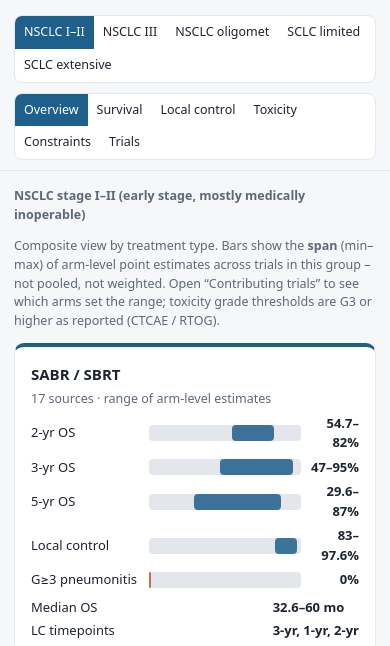
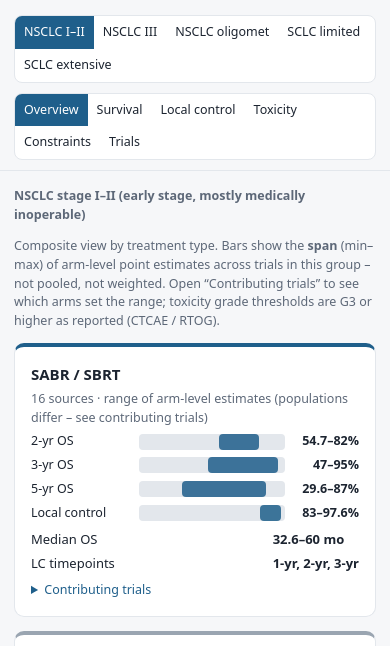
Before and after one commit to ROResource/lung-rt-evidence-dashboard, a plain HTML site: page index.html in a window 390 px wide. Shown: the part 171-817 px from the top of the page. Drawn offline with Linux system fonts and the light colour scheme.

Commit message:
Overview: stricter toxicity composites, mobile value column, sorted LC timepoints

```diff
--- a/data.js
+++ b/data.js
@@ -347,7 +347,7 @@
 // stage III
 {t:"RTOG0617",g:"la",cat:"Oesophagitis",gr:"G3",ph:"acute",a:[["60 Gy cCRT",7,"ccrt"],["60 Gy cCRT + cetuximab",6,"ccrt"],["74 Gy cCRT",15,"ccrt"],["74 Gy cCRT + cetuximab",19,"ccrt"]],note:"Read from the toxicity table (grade 3 column); G4 oesophagitis <1% in one arm."},
 {t:"RTOG0617",g:"la",cat:"Radiation pneumonitis",gr:"≥G3",ph:"any",a:[["60 Gy (± cetuximab)",7,"ccrt"],["74 Gy (± cetuximab)",4,"ccrt"]],note:"15/217 vs 9/207; G≥3 pulmonary events 20% vs 19%."},
-{t:"PACIFIC",g:"la",cat:"Pneumonitis / radiation pneumonitis",gr:"any grade / G3–4",ph:"any",a:[["cCRT → durvalumab – any grade",33.9,"crtio"],["cCRT → placebo – any grade",24.8,"ccrt"],["cCRT → durvalumab – G3–4",3.4,"crtio"],["cCRT → placebo – G3–4",2.6,"ccrt"]],note:"NEJM 2017 safety data via secondary sources (one source gives 3.0% for placebo G3–4). Any-cause G3–4 AEs 29.9% vs 26.1%."},
+{t:"PACIFIC",g:"la",cat:"Pneumonitis incl. radiation pneumonitis",gr:"any grade / G3–4",ph:"any",a:[["cCRT → durvalumab – any grade",33.9,"crtio"],["cCRT → placebo – any grade",24.8,"ccrt"],["cCRT → durvalumab – G3–4",3.4,"crtio"],["cCRT → placebo – G3–4",2.6,"ccrt"]],note:"NEJM 2017 safety data via secondary sources (one source gives 3.0% for placebo G3–4). Any-cause G3–4 AEs 29.9% vs 26.1%."},
 {t:"AUPERIN",g:"la",cat:"Acute oesophagitis",gr:"G3–4",ph:"acute",a:[["Concurrent CRT",18,"ccrt"],["Sequential CRT",4,"scrt"]],note:"IPD meta-analysis, RR 4.9 (3.1–7.8); no difference in acute pulmonary toxicity."},
 {t:"SOCCAR",g:"la",cat:"Oesophagitis",gr:"≥G3",ph:"acute",a:[["55 Gy/20 concurrent",8.8,"ccrt"],["55 Gy/20 sequential",8.5,"scrt"]],note:"Treatment-related mortality 2.9% vs 1.7%."},
 {t:"IDEAL",g:"la",cat:"Oesophagitis / pneumonitis",gr:"G3",ph:"any",a:[["Isotoxic 63–73 Gy – oesophagitis",6,"ccrt"],["Isotoxic 63–73 Gy – pneumonitis",3.6,"ccrt"]],note:"5/84 and 3/84; 1 fatal oesophageal perforation at 71 Gy → oesophageal MTD 68 Gy."},
@@ -355,7 +355,7 @@
 {t:"LUNGART",g:"la",cat:"Pneumonitis / late cardiopulmonary",gr:"G3–4",ph:"acute / late",a:[["PORT 54 Gy – pneumonitis",5,"port"],["No PORT – pneumonitis",0.4,"none"],["PORT 54 Gy – late cardiopulmonary",11,"port"],["No PORT – late cardiopulmonary",5,"none"]],note:"<1% reported as 0.4 (1/246). Two pneumonitis deaths in PORT arm."},
 {t:"JCOG0301",g:"la",cat:"Infection (elderly)",gr:"G3",ph:"acute",a:[["60 Gy + daily carboplatin",12.5,"ccrt"],["60 Gy alone",4.1,"rt"]],note:"G3–4 pneumonitis and late lung toxicity similar between arms; treatment-related deaths 3% vs 4%."},
 {t:"CM73L",g:"la",cat:"Pneumonitis",gr:"G3–4",ph:"any",a:[["Nivo + cCRT → nivo + ipi",4,"crtio"],["Nivo + cCRT → nivo",4,"crtio"],["cCRT → durvalumab",0.5,"crtio"]],note:"<1% shown as 0.5."},
-{t:"GEMSTONE",g:"la",cat:"Pneumonitis / immune-mediated pneumonitis",gr:"G3–4",ph:"any",a:[["CRT → sugemalimab",3,"crtio"],["CRT → placebo",0.5,"ccrt"]],note:"<1% shown as 0.5. G3–4 TRAEs 9% vs 6%."},
+{t:"GEMSTONE",g:"la",cat:"Pneumonitis incl. immune-mediated pneumonitis",gr:"G3–4",ph:"any",a:[["CRT → sugemalimab",3,"crtio"],["CRT → placebo",0.5,"ccrt"]],note:"<1% shown as 0.5. G3–4 TRAEs 9% vs 6%."},
 {t:"DETERRED",g:"la",cat:"Pneumonitis",gr:"≥G2",ph:"any",a:[["cCRT → atezolizumab",10,"crtio"],["Atezolizumab concurrent with cCRT",16,"crtio"]],note:"G≥3 immune-related AEs 30% / 20%."},
 {t:"WWASIK",g:"la",cat:"Late lung toxicity (RTOG cCRT trials)",gr:"≥G2 / ≥G3 / lethal",ph:"late",a:[["cCRT pooled – ≥G2",39,"ccrt"],["cCRT pooled – ≥G3",18,"ccrt"],["cCRT pooled – lethal",2,"ccrt"]],note:"Older 3D-era RTOG trials incl. hyperfractionation; ≥G3 associated with HFX RT."},
 {t:"PALMAIPD",g:"la",cat:"Symptomatic pneumonitis",gr:"≥G2 / G5",ph:"any",a:[["cCRT pooled – symptomatic",29.8,"ccrt"],["cCRT pooled – fatal",1.9,"ccrt"],["Age >65 + carboplatin–paclitaxel",50,"ccrt"]],note:"IPD meta-analysis (n=836); last bar = RPA highest-risk group (>50%)."},
@@ -370,7 +370,7 @@
 {t:"CONVERT",g:"ls",cat:"Radiation pneumonitis",gr:"G3–4",ph:"any",a:[["45 Gy/30 BID",3,"ccrt"],["66 Gy/33 QD",2,"ccrt"]],note:"4/254 vs 4/246; G4 neutropenia 49% vs 38%; treatment-related deaths 3 vs 8."},
 {t:"GRONBERG",g:"ls",cat:"Oesophagitis",gr:"G3–4",ph:"acute",a:[["60 Gy/40 BID",21,"ccrt"],["45 Gy/30 BID",18,"ccrt"]],note:"3 treatment-related deaths per arm (incl. 1 pneumonitis)."},
 {t:"QIU",g:"ls",cat:"Oesophagitis / pneumonitis",gr:"≥G3",ph:"acute",a:[["45 Gy/15 QD – oesophagitis",17.4,"ccrt"],["45 Gy/30 BID – oesophagitis",15.3,"ccrt"],["45 Gy/15 QD – pneumonitis",3.3,"ccrt"],["45 Gy/30 BID – pneumonitis",2.4,"ccrt"]],note:"≥G3 lymphopenia 71.7% vs 40.2%; treatment-related death 2.2% vs 1.2%."},
-{t:"ADRIATIC",g:"ls",cat:"Pneumonitis / radiation pneumonitis",gr:"G3–4",ph:"any",a:[["cCRT → durvalumab",3.1,"crtio"],["cCRT → placebo",2.6,"ccrt"]],note:"Secondary source (Medscape summary of NEJM); any-cause G3–4 AEs 24.4% vs 24.2%."},
+{t:"ADRIATIC",g:"ls",cat:"Pneumonitis incl. radiation pneumonitis",gr:"G3–4",ph:"any",a:[["cCRT → durvalumab",3.1,"crtio"],["cCRT → placebo",2.6,"ccrt"]],note:"Secondary source (Medscape summary of NEJM); any-cause G3–4 AEs 24.4% vs 24.2%."},
 {t:"VANLOON",g:"ls",cat:"Oesophagitis",gr:"G3",ph:"acute",a:[["PET-based selective nodal irradiation",12,"ccrt"]]},
 {t:"HAPCI",g:"ls",cat:"HVLT-R total recall decline ≥5 points at 4 mo",gr:"cognitive",ph:"late",a:[["PCI 25 Gy/10",29,"pci"],["Hippocampal-avoidance PCI",28,"pci"]],note:"p=1.0."},
 // SCLC extensive
--- a/index.html
+++ b/index.html
@@ -17,7 +17,7 @@
 .card{background:var(--card);border:1px solid var(--line);border-radius:10px;padding:16px}
 .card h3{margin:0 0 4px;font-size:15px}.sub{color:var(--mute);font-size:12.5px}
 .kpi{font-size:26px;font-weight:650;font-variant-numeric:tabular-nums}.kpi small{font-size:13px;color:var(--mute);font-weight:400}
-.row{display:grid;grid-template-columns:minmax(110px,40%) 1fr 56px;gap:8px;align-items:center;margin:5px 0;font-size:13px}
+.row{display:grid;grid-template-columns:minmax(110px,40%) 1fr 70px;gap:8px;align-items:center;margin:5px 0;font-size:13px}
 .track{background:var(--line);border-radius:4px;height:16px;position:relative}.fill{height:100%;border-radius:4px}
 .rng{position:absolute;top:0;height:100%;border-radius:4px;opacity:.85}
 .val{text-align:right;font-variant-numeric:tabular-nums;font-weight:600}
@@ -32,7 +32,7 @@
 details summary{cursor:pointer;color:var(--acc);font-size:12.5px;margin-top:8px}
 .ovt{display:grid;grid-template-columns:1fr auto;gap:4px 10px;font-size:13px;margin-top:8px}.ovt b{font-variant-numeric:tabular-nums}
 footer{color:var(--mute);font-size:12px;max-width:1150px;margin:auto;padding:0 24px 40px}
-@media(max-width:600px){.row{grid-template-columns:110px 1fr 50px}header,.ctrl,main{padding-left:14px;padding-right:14px}.seg button{padding:7px 9px;font-size:12.5px}}
+@media(max-width:600px){.row{grid-template-columns:100px 1fr 66px;font-size:12.5px}.val{font-size:12.5px}header,.ctrl,main{padding-left:14px;padding-right:14px}.seg button{padding:7px 9px;font-size:12.5px}}
 </style></head><body>
 <header><h1>Lung cancer · radiotherapy evidence</h1>
 <p>Survival, local control, toxicity and dose constraints from landmark trials – NSCLC and SCLC, RT alone, SABR, chemo-RT, RT + immunotherapy. Personal reference, not a clinical decision tool.</p></header>
@@ -61,7 +61,7 @@
  return `<div class="card"><h3>${tl(t)} ${!med&&+y>0?`<span class="tag">${y<1?Math.round(y*12)+"-mo":y+"-yr"}</span>`:(!med?'<span class="tag">crude / actuarial</span>':"")}</h3><div class="sub">${TRIALS[t].pop}</div>${bars(rr,mx,med?" mo":"%")}</div>`}).join("")}
 function rng(vals){if(!vals.length)return null;const a=Math.min(...vals),b=Math.max(...vals);return {a,b,txt:a===b?`${fmt(a)}`:`${fmt(a)}–${fmt(b)}`}}
 function toxComposite(tx,kind){const re=kind==="pneu"?/neumonitis/i:/esophagitis|dysphagia/i;const other=kind==="pneu"?/esophagitis|dysphagia/i:/neumonitis/i;
- const out=[];TOX.filter(r=>inG(r)&&re.test(r.cat)&&/G3|≥G3/.test(r.gr)&&!/≥G2 \/|^≥G2$/.test(r.gr)).forEach(r=>{r.a.forEach(([arm,v,k])=>{if(k!==tx)return;if(/any grade|symptomatic|fatal|death|grade 4|G4|G5|≥G2|RPA|age >65|Any grade/i.test(arm))return;if(other.test(r.cat)&&!re.test(arm))return;out.push({t:r.t,arm,v})})});return out}
+ const out=[];TOX.filter(r=>inG(r)&&re.test(r.cat)&&/G3|≥G3/.test(r.gr)&&!/≥G2 \/|^≥G2$/.test(r.gr)).forEach(r=>{r.a.forEach(([arm,v,k])=>{if(k!==tx)return;if(/any grade|symptomatic|fatal|death|grade 4|G4|G5|≥G2|RPA|age >65|Any grade/i.test(arm))return;if(/ \/ /.test(r.cat)&&!re.test(arm))return;out.push({t:r.t,arm,v})})});return out}
 function overview(){
  const txs=usedTx().filter(k=>!["surg","sys","none"].includes(k));
  const metric=(tx,e,y)=>{const rs=OUT.filter(r=>inG(r)&&r.tx===tx&&r.e===e&&(y===undefined||r.y===y));return {r:rng(rs.map(r=>r.v)),rs}};
@@ -72,9 +72,9 @@
   if(!trials.length)return "";
   const line=(lab,r,unit,extra)=>r?`<div>${lab}${extra?` <span class="sub">${extra}</span>`:""}</div><b>${r.txt}${unit}</b>`:"";
   const rb=(lab,r,col)=>r?`<div class="row"><div>${lab}</div><div class="track"><div class="rng" style="left:${Math.max(0,r.a)}%;width:${Math.max(r.b-r.a,1.2)}%;background:${col}"></div></div><div class="val">${r.txt}%</div></div>`:"";
-  return `<div class="card" style="border-top:4px solid ${TXC[tx]}"><h3>${TXL[tx]}</h3><div class="sub">${trials.length} source${trials.length>1?"s":""} · range of arm-level estimates</div>
+  return `<div class="card" style="border-top:4px solid ${TXC[tx]}"><h3>${TXL[tx]}</h3><div class="sub">${trials.length} source${trials.length>1?"s":""} · range of arm-level estimates (populations differ – see contributing trials)</div>
   ${rb("2-yr OS",m.os2.r,TXC[tx])}${rb("3-yr OS",m.os3.r,TXC[tx])}${rb("5-yr OS",m.os5.r,TXC[tx])}${rb("Local control",m.lc.r,TXC[tx])}${rb("G≥3 pneumonitis",pr,"var(--ccrt)")}${rb("G≥3 oesophagitis",orr,"var(--scrt)")}
-  <div class="ovt">${line("Median OS",m.mos.r," mo")}${m.lc.r?line("LC timepoints",{txt:[...new Set(m.lc.rs.map(r=>r.y+"-yr"))].join(", ")},""):""}</div>
+  <div class="ovt">${line("Median OS",m.mos.r," mo")}${m.lc.r?line("LC timepoints",{txt:[...new Set(m.lc.rs.map(r=>r.y))].sort((a,b)=>a-b).map(y=>y+"-yr").join(", ")},""):""}</div>
   <details><summary>Contributing trials</summary><div class="sub">${trials.map(tl).join(" · ")}</div>
   ${m.pn.length?`<div class="sub" style="margin-top:6px"><b>Pneumonitis G≥3:</b> ${m.pn.map(x=>`${x.arm} ${fmt(x.v)}% (${TRIALS[x.t].name})`).join("; ")}</div>`:""}
   ${m.oe.length?`<div class="sub"><b>Oesophagitis G≥3:</b> ${m.oe.map(x=>`${x.arm} ${fmt(x.v)}% (${TRIALS[x.t].name})`).join("; ")}</div>`:""}</details></div>`}).join("");
```
